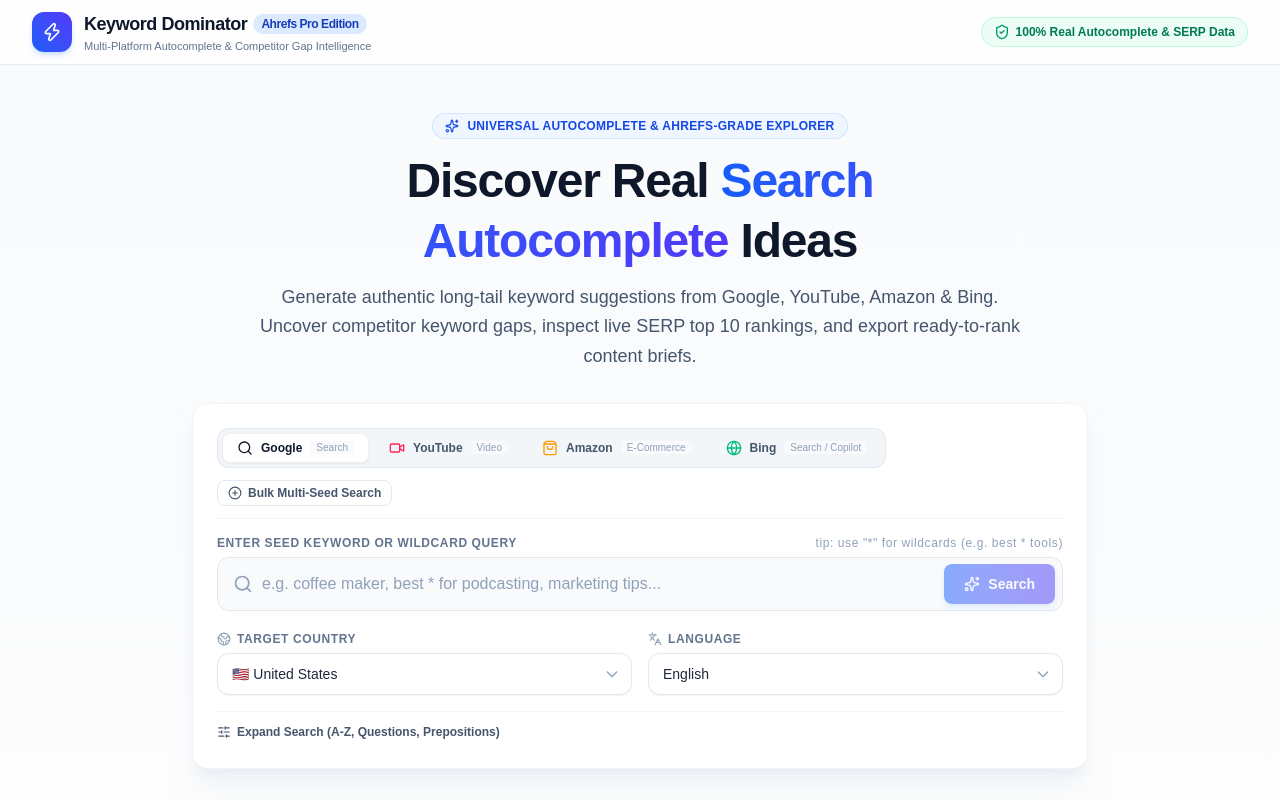
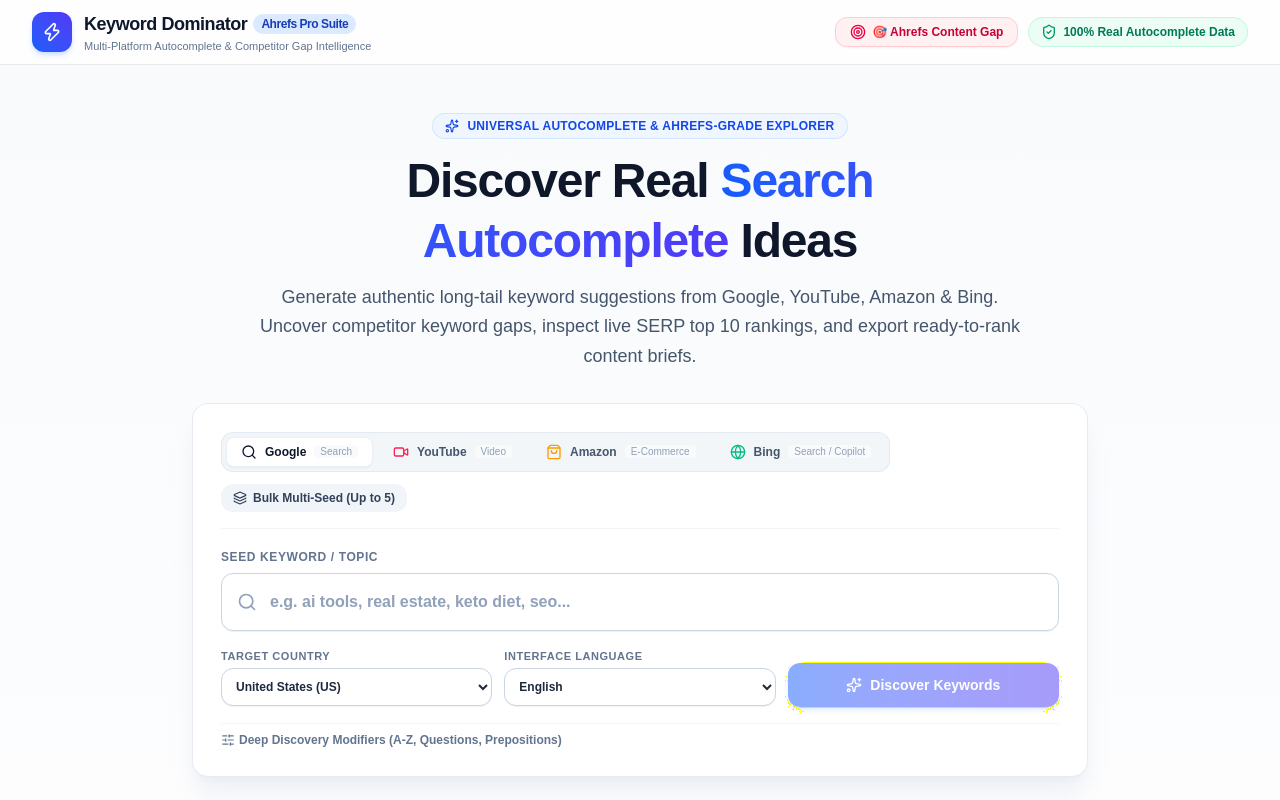
Before and after one commit to fp101fs/google-keyword-dominator, a Next.js app: page / in a window 1280 px wide. Shown: the top 800 px of the page. Built offline with nearby package versions, Linux system fonts and the light colour scheme.

Commit message:
feat: make Ahrefs Content Gap button permanently visible in Navbar, Search Card, and View Switcher

```diff
--- a/src/app/page.tsx
+++ b/src/app/page.tsx
@@ -33,6 +33,7 @@
   ScatterChart,
   LayoutGrid,
   Share2,
+  Target,
 } from 'lucide-react';
 
 export default function Home() {
@@ -187,16 +188,25 @@
             </div>
             <div>
               <span className="font-extrabold text-lg text-slate-900 tracking-tight flex items-center gap-1.5">
-                Keyword Dominator <span className="text-xs bg-blue-100 text-blue-800 font-semibold px-2 py-0.5 rounded-full">Ahrefs Pro Edition</span>
+                Keyword Dominator <span className="text-xs bg-blue-100 text-blue-800 font-semibold px-2 py-0.5 rounded-full">Ahrefs Pro Suite</span>
               </span>
               <p className="text-[11px] text-slate-500 font-medium">Multi-Platform Autocomplete &amp; Competitor Gap Intelligence</p>
             </div>
           </div>
 
-          <div className="hidden sm:flex items-center gap-3 text-xs font-semibold">
-            <span className="inline-flex items-center gap-1.5 text-emerald-700 bg-emerald-50 px-3 py-1.5 rounded-full border border-emerald-200/60">
+          <div className="flex items-center gap-2.5">
+            {/* Global Navbar Ahrefs Content Gap Button */}
+            <button
+              onClick={() => setIsGapOpen(true)}
+              className="inline-flex items-center gap-1.5 px-3.5 py-1.5 text-xs font-bold text-rose-700 bg-rose-50 hover:bg-rose-100 border border-rose-200 rounded-xl shadow-xs transition-all cursor-pointer"
+            >
+              <Target className="w-4 h-4 text-rose-600" />
+              <span>🎯 Ahrefs Content Gap</span>
+            </button>
+
+            <span className="hidden md:inline-flex items-center gap-1.5 text-emerald-700 bg-emerald-50 px-3 py-1.5 rounded-full border border-emerald-200/60 text-xs font-semibold">
               <ShieldCheck className="w-4 h-4 text-emerald-600" />
-              100% Real Autocomplete &amp; SERP Data
+              100% Real Autocomplete Data
             </span>
           </div>
         </div>
@@ -312,7 +322,7 @@
                     <span>Treemap</span>
                   </button>
 
-                  {/* 4. Canvas Network Graph (Hardware-Accelerated) */}
+                  {/* 4. Canvas Network Graph */}
                   <button
                     onClick={() => setActiveView('network')}
                     className={`flex items-center gap-1.5 px-3 py-1.5 text-xs font-bold rounded-lg transition-all cursor-pointer ${
@@ -364,7 +374,7 @@
                     <span>Hierarchy Tree</span>
                   </button>
 
-                  {/* 8. Radial Graph */}
+                  {/* 8. Radial Sunburst Graph */}
                   <button
                     onClick={() => setActiveView('tree')}
                     className={`flex items-center gap-1.5 px-3 py-1.5 text-xs font-bold rounded-lg transition-all cursor-pointer ${
@@ -378,8 +388,13 @@
                   </button>
                 </div>
 
-                <div className="text-xs text-slate-500 font-medium hidden xl:block">
-                  Showing results for: <strong className="text-slate-800">{activeParams.query}</strong>
+                <div className="flex items-center gap-2">
+                  <button
+                    onClick={() => setIsGapOpen(true)}
+                    className="text-xs font-bold text-rose-700 bg-rose-50 hover:bg-rose-100 border border-rose-200 px-2.5 py-1.5 rounded-lg transition-all cursor-pointer"
+                  >
+                    🎯 Content Gap
+                  </button>
                 </div>
               </div>
 
--- a/src/components/SearchForm.tsx
+++ b/src/components/SearchForm.tsx
@@ -1,11 +1,11 @@
 'use client';
 
 import React, { useState } from 'react';
-import { Search, Sparkles, SlidersHorizontal, Loader2, HelpCircle, Layers, Split, PlusCircle } from 'lucide-react';
-import { CountrySelector } from './CountrySelector';
-import { LanguageSelector } from './LanguageSelector';
+import { Search, Loader2, Sparkles, SlidersHorizontal, Layers, Target } from 'lucide-react';
 import { PlatformTabs } from './PlatformTabs';
 import { PlatformType } from '@/lib/platforms';
+import { COUNTRIES } from '@/lib/countries';
+import { LANGUAGES } from '@/lib/languages';
 
 export interface SearchParams {
   query: string;
@@ -21,26 +21,31 @@
   onSearch: (params: SearchParams) => void;
   isLoading: boolean;
   initialParams?: Partial<SearchParams>;
+  onOpenContentGap?: () => void;
 }
 
 export const SearchForm: React.FC<SearchFormProps> = ({
   onSearch,
   isLoading,
   initialParams,
+  onOpenContentGap,
 }) => {
-  const [query, setQuery] = useState(initialParams?.query || '');
-  const [country, setCountry] = useState(initialParams?.country || 'US');
-  const [language, setLanguage] = useState(initialParams?.language || 'en');
   const [platform, setPlatform] = useState<PlatformType>(initialParams?.platform || 'google');
-  const [alphabet, setAlphabet] = useState(initialParams?.alphabet || false);
-  const [questions, setQuestions] = useState(initialParams?.questions || false);
-  const [prepositions, setPrepositions] = useState(initialParams?.prepositions || false);
-  const [showAdvanced, setShowAdvanced] = useState(false);
-  const [isBulkMode, setIsBulkMode] = useState(false);
+  const [query, setQuery] = useState<string>(initialParams?.query || '');
+  const [country, setCountry] = useState<string>(initialParams?.country || 'US');
+  const [language, setLanguage] = useState<string>(initialParams?.language || 'en');
+  const [isBulkMode, setIsBulkMode] = useState<boolean>(false);
+  const [showAdvanced, setShowAdvanced] = useState<boolean>(false);
+
+  // Expansion toggles (Deep Discovery)
+  const [alphabet, setAlphabet] = useState<boolean>(true);
+  const [questions, setQuestions] = useState<boolean>(true);
+  const [prepositions, setPrepositions] = useState<boolean>(true);
 
   const handleSubmit = (e: React.FormEvent) => {
     e.preventDefault();
     if (!query.trim() || isLoading) return;
+
     onSearch({
       query: query.trim(),
       country,
@@ -53,187 +58,186 @@
   };
 
   return (
-    <div className="w-full bg-white rounded-2xl shadow-xl shadow-slate-200/50 border border-slate-100 p-4 md:p-6 transition-all space-y-4">
-      {/* 1. Multi-Platform Tab Bar */}
-      <div className="flex flex-wrap items-center justify-between gap-3 border-b border-slate-100 pb-3">
+    <div className="bg-white rounded-2xl shadow-xl shadow-slate-200/60 border border-slate-200/80 p-5 sm:p-7 space-y-5 transition-all">
+      {/* Platform Switcher + Mode Toggles */}
+      <div className="flex flex-wrap items-center justify-between gap-3 border-b border-slate-100 pb-4">
         <PlatformTabs
           activePlatform={platform}
-          onChange={setPlatform}
+          onChange={(p) => setPlatform(p)}
           disabled={isLoading}
         />
+
+        <div className="flex items-center gap-2">
+          {onOpenContentGap && (
+            <button
+              type="button"
+              onClick={onOpenContentGap}
+              className="inline-flex items-center gap-1.5 px-3 py-1.5 rounded-xl text-xs font-bold bg-rose-50 text-rose-700 hover:bg-rose-100 border border-rose-200 transition-all cursor-pointer shadow-2xs"
+            >
+              <Target className="w-3.5 h-3.5 text-rose-600" />
+              <span>Ahrefs Content Gap</span>
+            </button>
+          )}
 
           <button
             type="button"
             onClick={() => setIsBulkMode(!isBulkMode)}
             disabled={isLoading}
-          className="text-xs font-semibold text-slate-600 hover:text-blue-600 flex items-center gap-1.5 px-2.5 py-1 rounded-lg border border-slate-200 hover:bg-slate-50 transition-colors cursor-pointer"
+            className={`inline-flex items-center gap-1.5 px-3 py-1.5 rounded-xl text-xs font-bold transition-all cursor-pointer ${
+              isBulkMode
+                ? 'bg-blue-600 text-white shadow-sm'
+                : 'bg-slate-100 text-slate-700 hover:bg-slate-200'
+            }`}
           >
-          <PlusCircle className="w-3.5 h-3.5" />
-          <span>{isBulkMode ? 'Single Seed Mode' : 'Bulk Multi-Seed Search'}</span>
+            <Layers className="w-3.5 h-3.5" />
+            <span>Bulk Multi-Seed (Up to 5)</span>
           </button>
         </div>
+      </div>
 
+      {/* Main Search Input Form */}
       <form onSubmit={handleSubmit} className="space-y-4">
-        {/* Main Search Input / Bulk Textarea */}
-        <div>
-          <label htmlFor="seed-keyword-input" className="block text-xs font-semibold uppercase tracking-wider text-slate-500 mb-1.5 flex items-center justify-between">
-            <span>{isBulkMode ? 'Enter up to 5 Seed Keywords (one per line or comma-separated)' : 'Enter Seed Keyword or Wildcard Query'}</span>
-            <span className="text-slate-400 font-normal text-xs lowercase">Tip: use &quot;*&quot; for wildcards (e.g. best * tools)</span>
+        <div className="space-y-2">
+          <label htmlFor="search-input" className="block text-xs font-extrabold uppercase tracking-wider text-slate-500">
+            {isBulkMode ? 'Enter Seeds (Comma or Line Separated)' : 'Seed Keyword / Topic'}
           </label>
-
+          <div className="relative flex items-center">
             {isBulkMode ? (
-            <div className="relative">
               <textarea
-                id="seed-keyword-input"
+                id="search-input"
                 rows={3}
                 value={query}
                 onChange={(e) => setQuery(e.target.value)}
-                placeholder="coffee maker&#10;espresso machine&#10;french press"
+                placeholder="e.g. coffee maker, espresso machine, cold brew&#10;Enter up to 5 seed keywords..."
                 disabled={isLoading}
-                className="w-full p-3.5 bg-slate-50 hover:bg-slate-100/70 focus:bg-white border border-slate-200 focus:border-blue-600 focus:ring-4 focus:ring-blue-600/10 text-slate-900 placeholder:text-slate-400 font-medium rounded-xl text-sm transition-all disabled:opacity-60 resize-none"
+                className="w-full p-4 rounded-xl border border-slate-300 text-slate-900 placeholder:text-slate-400 font-medium text-sm focus:outline-hidden focus:ring-2 focus:ring-blue-500/20 focus:border-blue-500 transition-all resize-none shadow-2xs"
               />
-              <div className="flex justify-end pt-2">
+            ) : (
+              <>
+                <div className="absolute left-4 text-slate-400">
+                  <Search className="w-5 h-5" />
+                </div>
+                <input
+                  id="search-input"
+                  type="text"
+                  value={query}
+                  onChange={(e) => setQuery(e.target.value)}
+                  placeholder="e.g. ai tools, real estate, keto diet, seo..."
+                  disabled={isLoading}
+                  autoComplete="off"
+                  className="w-full pl-12 pr-4 py-4 rounded-xl border border-slate-300 text-slate-900 placeholder:text-slate-400 font-semibold text-base focus:outline-hidden focus:ring-2 focus:ring-blue-500/20 focus:border-blue-500 transition-all shadow-2xs"
+                />
+              </>
+            )}
+          </div>
+        </div>
+
+        {/* Controls Row: Country, Language & Submit Button */}
+        <div className="grid grid-cols-1 sm:grid-cols-12 gap-3 items-center">
+          {/* Country Selector */}
+          <div className="sm:col-span-4">
+            <label className="block text-[11px] font-bold text-slate-500 uppercase tracking-wider mb-1">
+              Target Country
+            </label>
+            <select
+              value={country}
+              onChange={(e) => setCountry(e.target.value)}
+              disabled={isLoading}
+              className="w-full p-2.5 rounded-xl border border-slate-300 bg-white text-slate-800 text-xs font-semibold focus:outline-hidden focus:border-blue-500 cursor-pointer shadow-2xs"
+            >
+              {COUNTRIES.map((c) => (
+                <option key={c.code} value={c.code}>
+                  {c.name} ({c.code})
+                </option>
+              ))}
+            </select>
+          </div>
+
+          {/* Language Selector */}
+          <div className="sm:col-span-4">
+            <label className="block text-[11px] font-bold text-slate-500 uppercase tracking-wider mb-1">
+              Interface Language
+            </label>
+            <select
+              value={language}
+              onChange={(e) => setLanguage(e.target.value)}
+              disabled={isLoading}
+              className="w-full p-2.5 rounded-xl border border-slate-300 bg-white text-slate-800 text-xs font-semibold focus:outline-hidden focus:border-blue-500 cursor-pointer shadow-2xs"
+            >
+              {LANGUAGES.map((l) => (
+                <option key={l.code} value={l.code}>
+                  {l.name}
+                </option>
+              ))}
+            </select>
+          </div>
+
+          {/* Search Button */}
+          <div className="sm:col-span-4 flex items-end sm:pt-4">
             <button
               type="submit"
               disabled={isLoading || !query.trim()}
-                  className="inline-flex items-center justify-center gap-2 bg-gradient-to-r from-blue-600 to-indigo-600 hover:from-blue-700 hover:to-indigo-700 text-white font-semibold px-6 py-2.5 rounded-lg shadow-md shadow-blue-500/20 hover:shadow-blue-500/30 transition-all disabled:opacity-50 disabled:cursor-not-allowed cursor-pointer text-sm"
+              className="w-full py-3 px-5 rounded-xl bg-gradient-to-r from-blue-600 to-indigo-600 hover:from-blue-700 hover:to-indigo-700 text-white font-bold text-sm shadow-md shadow-blue-500/25 flex items-center justify-center gap-2 transition-all disabled:opacity-50 disabled:cursor-not-allowed cursor-pointer"
             >
               {isLoading ? (
                 <>
                   <Loader2 className="w-4 h-4 animate-spin" />
-                      <span>Discovering Bulk Keywords...</span>
+                  <span>Discovering...</span>
                 </>
               ) : (
                 <>
                   <Sparkles className="w-4 h-4" />
-                      <span>Search All Seeds</span>
+                  <span>Discover Keywords</span>
                 </>
               )}
             </button>
           </div>
         </div>
-          ) : (
-            <div className="relative flex items-center">
-              <div className="absolute inset-y-0 left-0 pl-4 flex items-center pointer-events-none text-slate-400">
-                <Search className="w-5 h-5" />
-              </div>
-              <input
-                id="seed-keyword-input"
-                type="text"
-                value={query}
-                onChange={(e) => setQuery(e.target.value)}
-                placeholder="e.g. coffee maker, best * for podcasting, marketing tips..."
-                disabled={isLoading}
-                className="w-full pl-11 pr-32 py-3.5 bg-slate-50 hover:bg-slate-100/70 focus:bg-white border border-slate-200 focus:border-blue-600 focus:ring-4 focus:ring-blue-600/10 text-slate-900 placeholder:text-slate-400 font-medium rounded-xl text-base transition-all disabled:opacity-60"
-              />
-              <div className="absolute right-2">
-                <button
-                  type="submit"
-                  disabled={isLoading || !query.trim()}
-                  className="inline-flex items-center justify-center gap-2 bg-gradient-to-r from-blue-600 to-indigo-600 hover:from-blue-700 hover:to-indigo-700 text-white font-semibold px-5 py-2.5 rounded-lg shadow-md shadow-blue-500/20 hover:shadow-blue-500/30 transition-all disabled:opacity-50 disabled:cursor-not-allowed cursor-pointer text-sm"
-                >
-                  {isLoading ? (
-                    <>
-                      <Loader2 className="w-4 h-4 animate-spin" />
-                      <span>Searching...</span>
-                    </>
-                  ) : (
-                    <>
-                      <Sparkles className="w-4 h-4" />
-                      <span>Search</span>
-                    </>
-                  )}
-                </button>
-              </div>
-            </div>
-          )}
-        </div>
 
-        {/* Location & Language Controls */}
-        <div className="grid grid-cols-1 sm:grid-cols-2 gap-4 pt-1">
-          <CountrySelector
-            selectedCountry={country}
-            onChange={setCountry}
-            disabled={isLoading}
-          />
-          <LanguageSelector
-            selectedLanguage={language}
-            onChange={setLanguage}
-            disabled={isLoading}
-          />
-        </div>
-
-        {/* Expansion & Advanced Features Toggle */}
-        <div className="pt-2 border-t border-slate-100">
+        {/* Deep Discovery Expansion Toggles */}
+        <div className="pt-2 border-t border-slate-100 flex flex-wrap items-center justify-between gap-3 text-xs">
           <button
             type="button"
             onClick={() => setShowAdvanced(!showAdvanced)}
-            className="text-xs font-semibold text-slate-600 hover:text-blue-600 flex items-center gap-1.5 py-1 focus:outline-none cursor-pointer"
+            className="text-slate-500 hover:text-slate-800 font-semibold flex items-center gap-1 cursor-pointer"
           >
             <SlidersHorizontal className="w-3.5 h-3.5" />
-            <span>{showAdvanced ? 'Hide Expansion Options' : 'Expand Search (A-Z, Questions, Prepositions)'}</span>
+            <span>{showAdvanced ? 'Hide Expansion Modifiers' : 'Deep Discovery Modifiers (A-Z, Questions, Prepositions)'}</span>
           </button>
 
           {showAdvanced && (
-            <div className="mt-3 p-4 bg-slate-50/80 rounded-xl border border-slate-200/70 grid grid-cols-1 md:grid-cols-3 gap-4 animate-fadeIn">
-              {/* Alphabet Expansion */}
-              <label className="flex items-start gap-3 p-2.5 bg-white rounded-lg border border-slate-200/80 hover:border-blue-300 cursor-pointer transition-colors shadow-xs">
+            <div className="flex items-center gap-4 flex-wrap animate-fadeIn">
+              <label className="flex items-center gap-1.5 cursor-pointer font-medium text-slate-700">
                 <input
                   type="checkbox"
                   checked={alphabet}
                   onChange={(e) => setAlphabet(e.target.checked)}
                   disabled={isLoading}
-                  className="mt-1 w-4 h-4 rounded text-blue-600 focus:ring-blue-500 border-slate-300"
+                  className="rounded text-blue-600 focus:ring-blue-500 cursor-pointer"
                 />
-                <div>
-                  <div className="text-sm font-semibold text-slate-800 flex items-center gap-1.5">
-                    <Layers className="w-4 h-4 text-blue-600" />
-                    Alphabet (A-Z)
-                  </div>
-                  <p className="text-xs text-slate-500 mt-0.5">
-                    Queries &quot;seed + a..z&quot; and &quot;0..9&quot; to fetch comprehensive long-tail terms.
-                  </p>
-                </div>
+                <span>Alphabet (A-Z)</span>
               </label>
 
-              {/* Questions Expansion */}
-              <label className="flex items-start gap-3 p-2.5 bg-white rounded-lg border border-slate-200/80 hover:border-indigo-300 cursor-pointer transition-colors shadow-xs">
+              <label className="flex items-center gap-1.5 cursor-pointer font-medium text-slate-700">
                 <input
                   type="checkbox"
                   checked={questions}
                   onChange={(e) => setQuestions(e.target.checked)}
                   disabled={isLoading}
-                  className="mt-1 w-4 h-4 rounded text-indigo-600 focus:ring-indigo-500 border-slate-300"
+                  className="rounded text-blue-600 focus:ring-blue-500 cursor-pointer"
                 />
-                <div>
-                  <div className="text-sm font-semibold text-slate-800 flex items-center gap-1.5">
-                    <HelpCircle className="w-4 h-4 text-indigo-600" />
-                    Question Modifiers
-                  </div>
-                  <p className="text-xs text-slate-500 mt-0.5">
-                    Queries &quot;how/what/why/best + seed&quot; to uncover informational intent searches.
-                  </p>
-                </div>
+                <span>Questions (How, What, Why)</span>
               </label>
 
-              {/* Prepositions Expansion */}
-              <label className="flex items-start gap-3 p-2.5 bg-white rounded-lg border border-slate-200/80 hover:border-emerald-300 cursor-pointer transition-colors shadow-xs">
+              <label className="flex items-center gap-1.5 cursor-pointer font-medium text-slate-700">
                 <input
                   type="checkbox"
                   checked={prepositions}
                   onChange={(e) => setPrepositions(e.target.checked)}
                   disabled={isLoading}
-                  className="mt-1 w-4 h-4 rounded text-emerald-600 focus:ring-emerald-500 border-slate-300"
+                  className="rounded text-blue-600 focus:ring-blue-500 cursor-pointer"
                 />
-                <div>
-                  <div className="text-sm font-semibold text-slate-800 flex items-center gap-1.5">
-                    <Split className="w-4 h-4 text-emerald-600" />
-                    Prepositions
-                  </div>
-                  <p className="text-xs text-slate-500 mt-0.5">
-                    Queries &quot;seed + for/with/near/to&quot; for commercial &amp; transactional intent.
-                  </p>
-                </div>
+                <span>Prepositions (For, With, Near)</span>
               </label>
             </div>
           )}
```
Lines whose indentation alone changed are shown as unchanged.
